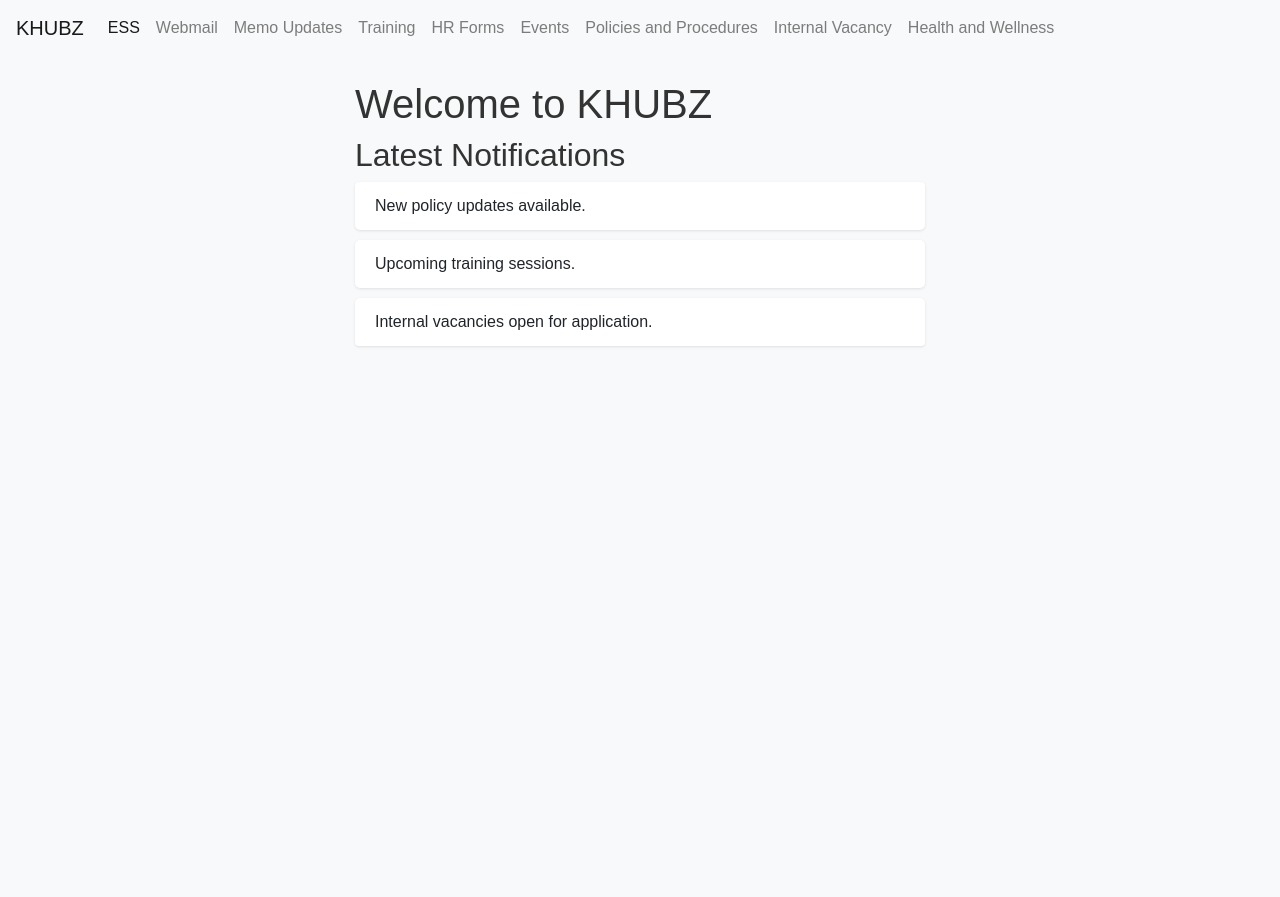
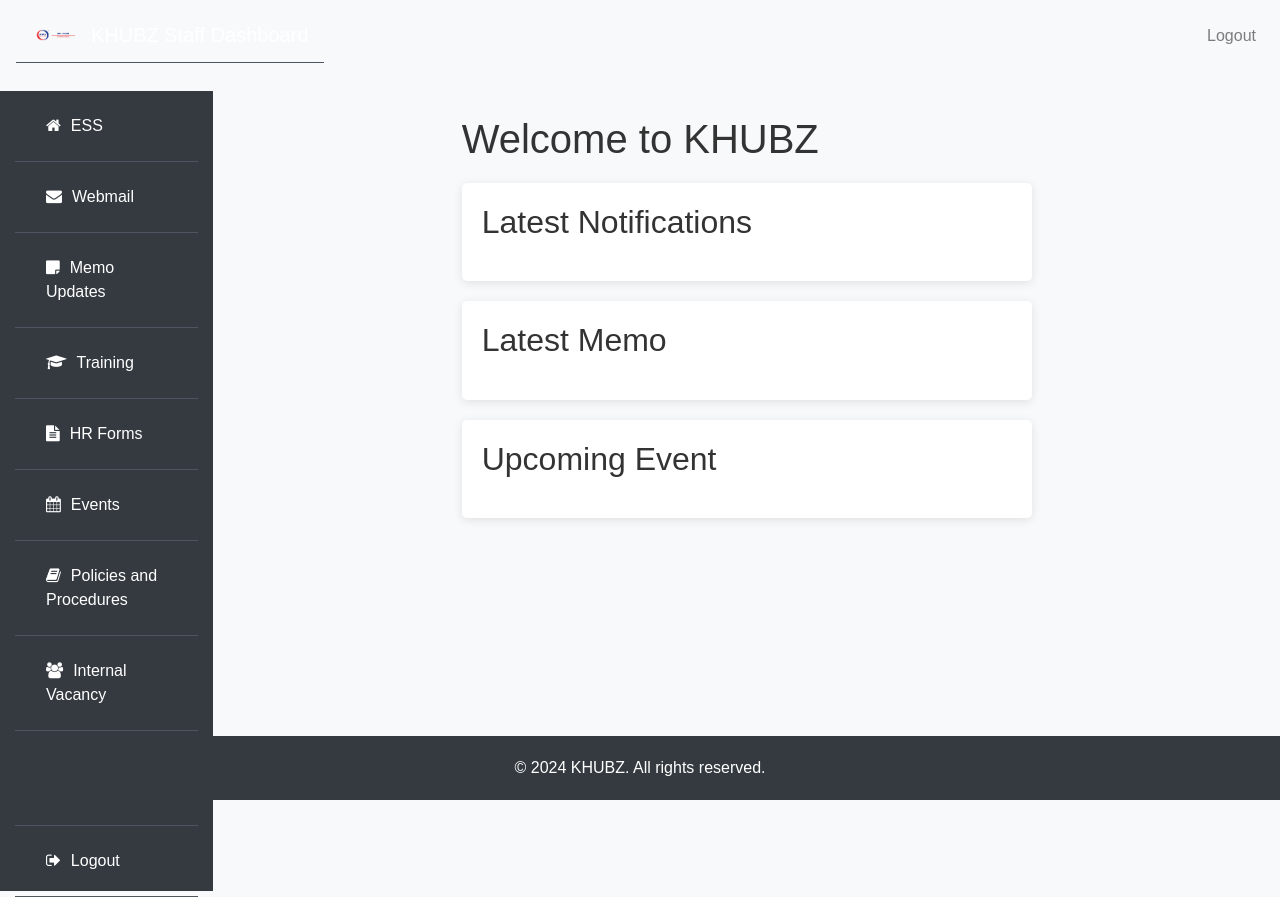
Before and after one commit to sitimahirahmtahrir/KHUBZ, a plain HTML site: page staff_dashboard.html in a window 1280 px wide. Before the commit the page ends 800 px from the top, so only its background shows below. Drawn offline with nearby package versions, Linux system fonts and the light colour scheme; files whose address does not match are found by name.

Commit message:
Update staff_dashboard.html

```diff
--- a/staff_dashboard.html
+++ b/staff_dashboard.html
@@ -5,53 +5,206 @@
     <meta name="viewport" content="width=device-width, initial-scale=1.0">
     <title>KHUBZ Staff Dashboard</title>
     <link rel="stylesheet" href="https://stackpath.bootstrapcdn.com/bootstrap/4.5.2/css/bootstrap.min.css">
+    <link rel="stylesheet" href="https://maxcdn.bootstrapcdn.com/font-awesome/4.7.0/css/font-awesome.min.css">
     <link rel="stylesheet" href="css/styles.css">
+    <style>
+        /* Custom CSS for the dashboard */
+        body {
+            background-color: #f8f9fa;
+        }
+
+        .navbar-brand {
+            font-weight: bold;
+        }
+
+        .nav-item.active .nav-link {
+            color: #007bff !important;
+        }
+
+        .sidebar {
+            background-color: #343a40;
+            color: #fff;
+            height: 100vh;
+        }
+
+        .sidebar ul {
+            list-style: none;
+            padding: 0;
+        }
+
+        .sidebar ul li {
+            padding: 15px;
+            border-bottom: 1px solid #4e5561;
+        }
+
+        .sidebar ul li a {
+            color: #fff;
+            text-decoration: none;
+            transition: all 0.3s ease;
+        }
+
+        .sidebar ul li a:hover {
+            background-color: #495057;
+            border-left: 4px solid #007bff;
+            padding-left: 11px;
+        }
+
+        .content {
+            padding: 20px;
+        }
+
+        .panel {
+            background-color: #fff;
+            border-radius: 5px;
+            box-shadow: 0px 2px 10px rgba(0, 0, 0, 0.1);
+            padding: 20px;
+            margin-top: 20px;
+        }
+
+        .panel h2 {
+            margin-bottom: 20px;
+        }
+
+        .footer {
+            background-color: #343a40;
+            color: #fff;
+            padding: 20px 0;
+            text-align: center;
+            position: fixed;
+            bottom: 0;
+            width: 100%;
+        }
+
+        .footer p {
+            margin: 0;
+        }
+
+        .sidebar-icon {
+            margin-right: 10px;
+        }
+
+        .logo {
+            width: 50px;
+            margin-right: 10px;
+        }
+
+        .logo-container {
+            display: flex;
+            align-items: center;
+            padding: 15px;
+            border-bottom: 1px solid #4e5561;
+        }
+
+        .system-title {
+            font-size: 20px;
+            margin: 0;
+            color: #fff;
+        }
+    </style>
 </head>
 <body>
     <nav class="navbar navbar-expand-lg navbar-light bg-light">
-        <a class="navbar-brand" href="#">KHUBZ</a>
+        <div class="logo-container">
+            <img src="KPJ_JSH.png" alt="Logo" class="logo">
+            <h1 class="system-title">KHUBZ Staff Dashboard</h1>
+        </div>
         <button class="navbar-toggler" type="button" data-toggle="collapse" data-target="#navbarNav" aria-controls="navbarNav" aria-expanded="false" aria-label="Toggle navigation">
             <span class="navbar-toggler-icon"></span>
         </button>
         <div class="collapse navbar-collapse" id="navbarNav">
-            <ul class="navbar-nav">
-                <li class="nav-item active">
-                    <a class="nav-link" href="#">ESS</a>
-                </li>
+            <ul class="navbar-nav ml-auto">
                 <li class="nav-item">
-                    <a class="nav-link" href="#">Webmail</a>
-                </li>
-                <li class="nav-item">
-                    <a class="nav-link" href="#">Memo Updates</a>
-                </li>
-                <li class="nav-item">
-                    <a class="nav-link" href="#">Training</a>
-                </li>
-                <li class="nav-item">
-                    <a class="nav-link" href="#">HR Forms</a>
-                </li>
-                <li class="nav-item">
-                    <a class="nav-link" href="#">Events</a>
-                </li>
-                <li class="nav-item">
-                    <a class="nav-link" href="#">Policies and Procedures</a>
-                </li>
-                <li class="nav-item">
-                    <a class="nav-link" href="#">Internal Vacancy</a>
-                </li>
-                <li class="nav-item">
-                    <a class="nav-link" href="#">Health and Wellness</a>
+                    <a class="nav-link" href="#">Logout</a>
                 </li>
             </ul>
         </div>
     </nav>
-    <div class="container mt-4">
-        <h1>Welcome to KHUBZ</h1>
-        <div id="notifications">
-            <h2>Latest Notifications</h2>
-            <ul id="notificationList" class="list-group"></ul>
+
+    <div class="container-fluid">
+        <div class="row">
+            <nav class="col-md-2 d-none d-md-block sidebar">
+                <div class="sidebar-sticky">
+                    <ul class="nav flex-column">
+                        <li class="nav-item">
+                            <a class="nav-link active" href="#">
+                                <i class="fa fa-home sidebar-icon"></i>ESS
+                            </a>
+                        </li>
+                        <li class="nav-item">
+                            <a class="nav-link" href="#">
+                                <i class="fa fa-envelope sidebar-icon"></i>Webmail
+                            </a>
+                        </li>
+                        <li class="nav-item">
+                            <a class="nav-link" href="#">
+                                <i class="fa fa-sticky-note sidebar-icon"></i>Memo Updates
+                            </a>
+                        </li>
+                        <li class="nav-item">
+                            <a class="nav-link" href="#">
+                                <i class="fa fa-graduation-cap sidebar-icon"></i>Training
+                            </a>
+                        </li>
+                        <li class="nav-item">
+                            <a class="nav-link" href="#">
+                                <i class="fa fa-file-text sidebar-icon"></i>HR Forms
+                            </a>
+                        </li>
+                        <li class="nav-item">
+                            <a class="nav-link" href="#">
+                                <i class="fa fa-calendar sidebar-icon"></i>Events
+                            </a>
+                        </li>
+                        <li class="nav-item">
+                            <a class="nav-link" href="#">
+                                <i class="fa fa-book sidebar-icon"></i>Policies and Procedures
+                            </a>
+                        </li>
+                        <li class="nav-item">
+                            <a class="nav-link" href="#">
+                                <i class="fa fa-users sidebar-icon"></i>Internal Vacancy
+                            </a>
+                        </li>
+                        <li class="nav-item">
+                            <a class="nav-link" href="#">
+                                <i class="fa fa-lock sidebar-icon"></i>Change Password
+                            </a>
+                        </li>
+                        <li class="nav-item">
+                            <a class="nav-link" href="#">
+                                <i class="fa fa-sign-out sidebar-icon"></i>Logout
+                            </a>
+                        </li>
+                    </ul>
+                </div>
+            </nav>
+
+            <main role="main" class="col-md-9 ml-sm-auto col-lg-10 px-4">
+                <div class="container mt-4">
+                    <h1>Welcome to KHUBZ</h1>
+                    <div class="panel">
+                        <h2>Latest Notifications</h2>
+                        <!-- Notification content goes here -->
+                    </div>
+                    <div class="panel">
+                        <h2>Latest Memo</h2>
+                        <!-- Memo content goes here -->
+                    </div>
+                    <div class="panel">
+                        <h2>Upcoming Event</h2>
+                        <!-- Event content goes here -->
+                    </div>
+                </div>
+            </main>
         </div>
     </div>
+
+    <footer class="footer">
+        <div class="container">
+            <p>&copy; 2024 KHUBZ. All rights reserved.</p>
+        </div>
+    </footer>
+
     <script src="js/scripts.js"></script>
 </body>
 </html>
```
